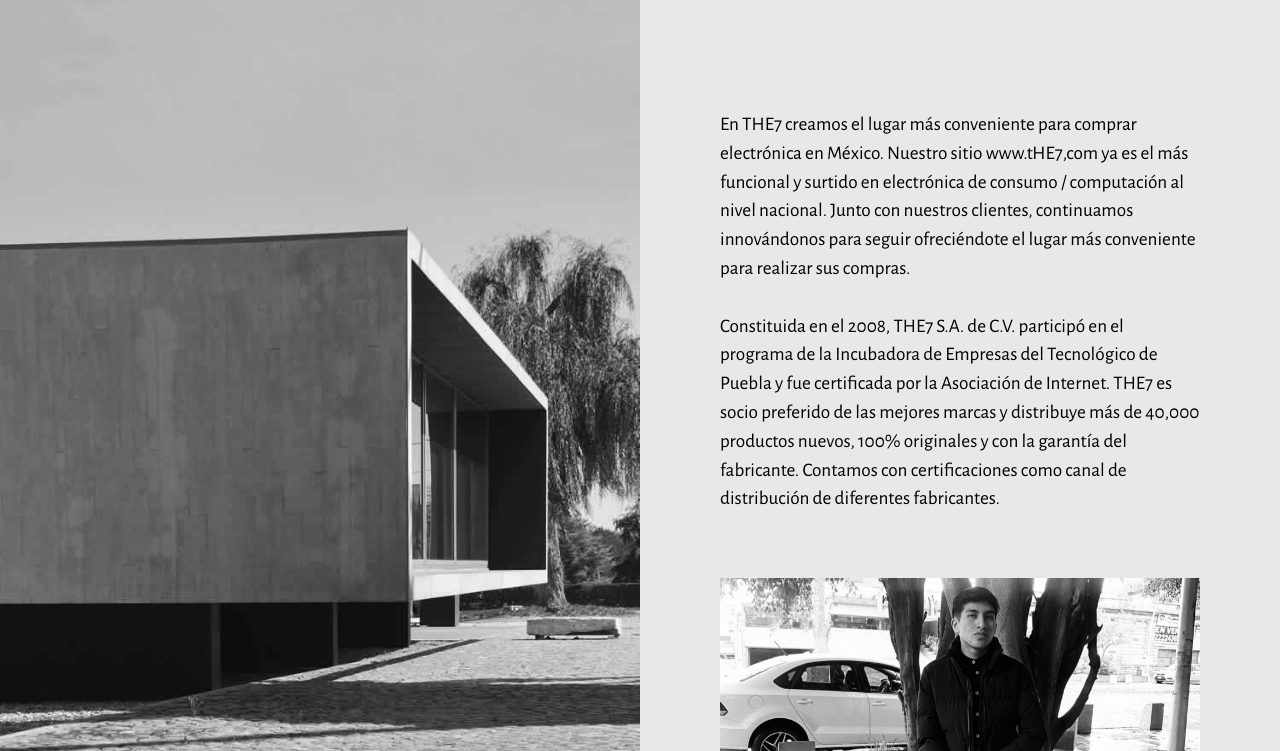
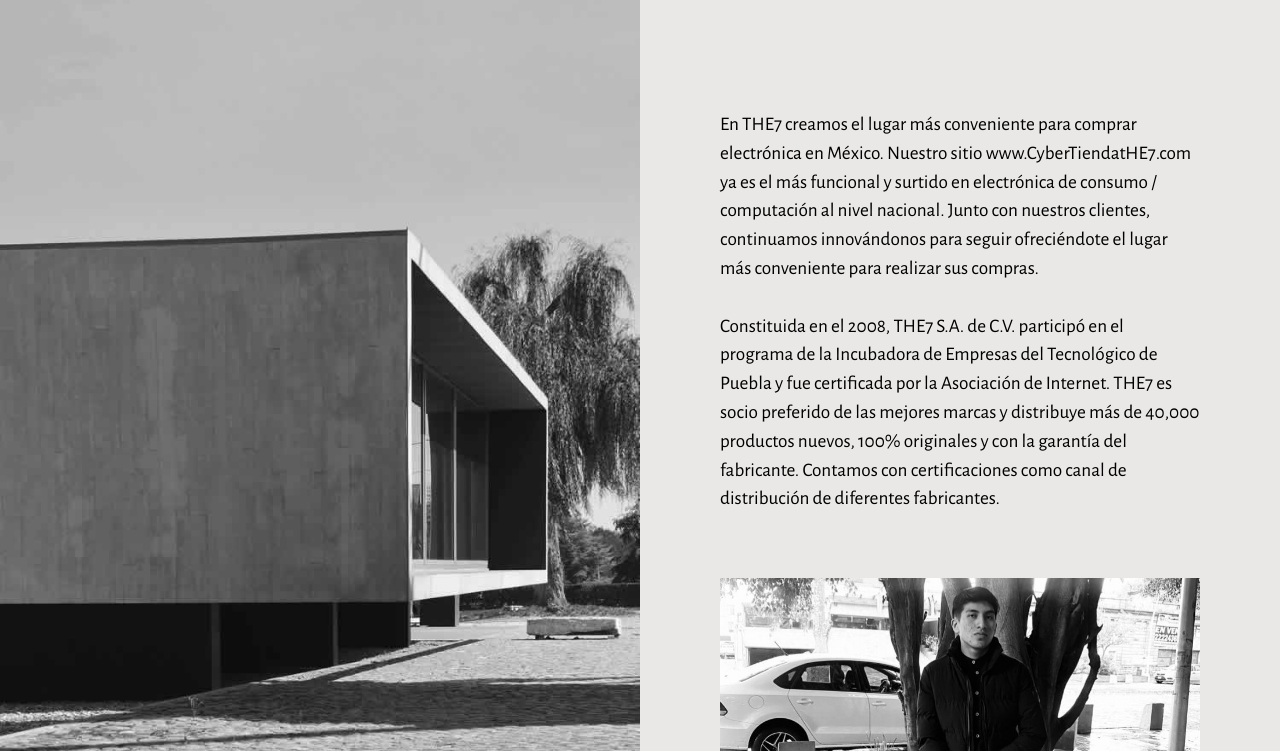
Before and after one commit to CyberTiendaThe7/CyberTiendaThe7.github.io, a plain HTML site: page SOBRE.html in a window 1280 px wide. Shown: the part 49-800 px from the top of the page. Drawn offline with nearby package versions, Linux system fonts and the light colour scheme.

Commit message:
Update SOBRE.html

```diff
--- a/SOBRE.html
+++ b/SOBRE.html
@@ -40,7 +40,7 @@
                      <div class="col-9">
                         <div class="row">
                            <div class="">
-                              <p>En THE7 creamos el lugar más conveniente para comprar electrónica en México. Nuestro sitio www.tHE7,com ya es el más funcional y surtido en electrónica de consumo / computación al nivel nacional. Junto con nuestros clientes, continuamos innovándonos para seguir ofreciéndote el lugar más conveniente para realizar sus compras.
+                              <p>En THE7 creamos el lugar más conveniente para comprar electrónica en México. Nuestro sitio www.CyberTiendatHE7.com ya es el más funcional y surtido en electrónica de consumo / computación al nivel nacional. Junto con nuestros clientes, continuamos innovándonos para seguir ofreciéndote el lugar más conveniente para realizar sus compras.
                                  <br><br>
                                  Constituida en el 2008, THE7 S.A. de C.V. participó en el programa de la Incubadora de Empresas del Tecnológico de Puebla y fue certificada por la Asociación de Internet. THE7 es socio preferido de las mejores marcas y distribuye más de 40,000 productos nuevos, 100% originales y con la garantía del fabricante.
                                  Contamos con certificaciones como canal de distribución de diferentes fabricantes.
```
